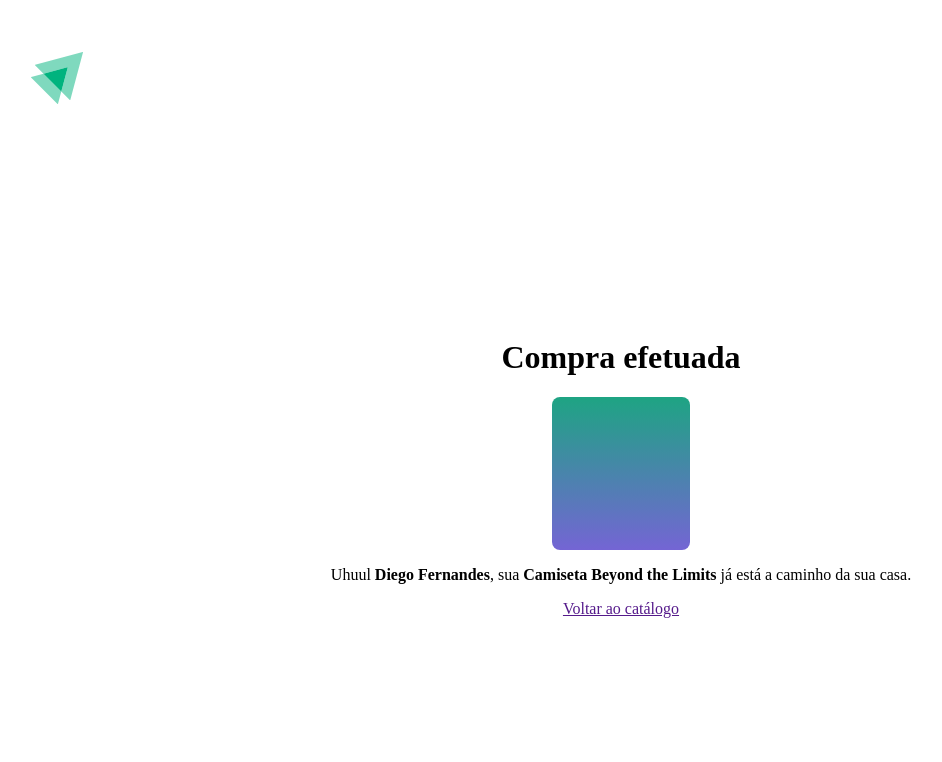
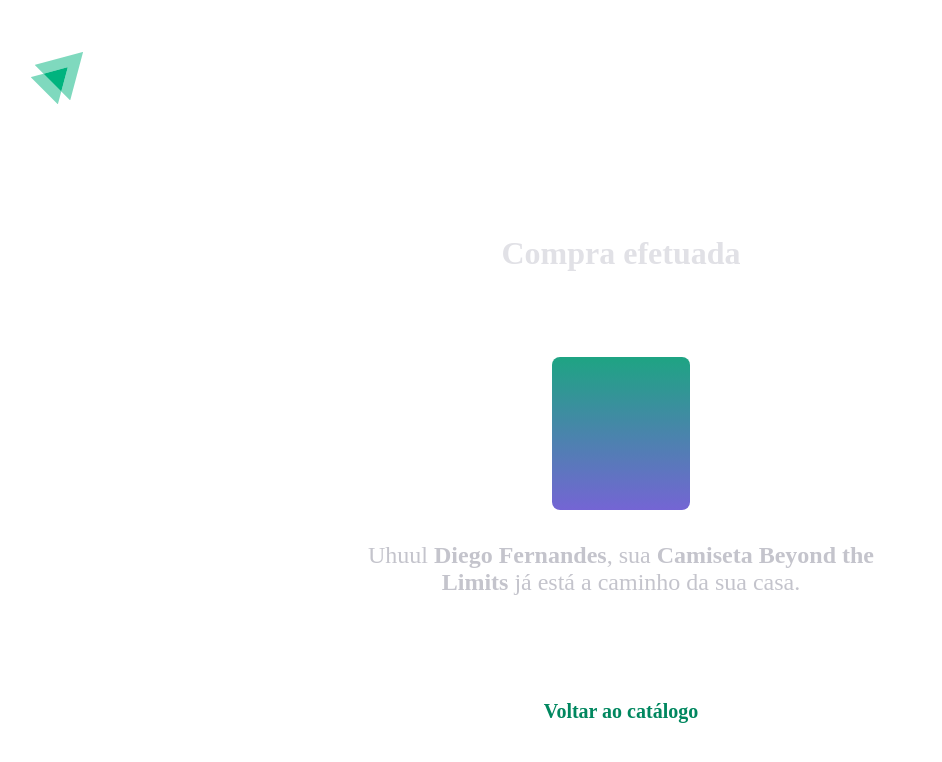
Before and after one commit to tiagosvieira10/04-shop, a Next.js app: page /success in a window 1280 px wide. Shown: the top 762 px of the page, without its empty margins (19-961 px from the left). Built offline with nearby package versions, Linux system fonts and the light colour scheme.

Commit message:
pagina success pronta

```diff
--- a/src/styles/pages/success.ts
+++ b/src/styles/pages/success.ts
@@ -7,6 +7,33 @@ export const SuccessContainer = styled('main', {
   justifyContent: 'center',
   margin: '0 auto',
   height: 656,
+
+  h1: {
+    fontSize: '$2xl',
+    color: '$gray100'
+  },
+
+  p: {
+    marginTop: '2rem',
+    fontSize: '$xl',
+    color: '$gray300',
+    maxWidth: 560,
+    textAlign: 'center'
+  },
+
+  a: {
+    display: 'block',
+    marginTop: '5rem',
+    fontSize: '$lg',
+    color: '$green500',
+    textDecoration: 'none',
+    fontWeight: 'bold',
+
+    '&:hover': {
+      color: '$green300',
+    }
+
+  }
 })
 
 export const ImageContainer = styled('div', {
@@ -16,6 +43,7 @@ export const ImageContainer = styled('div', {
   background: 'linear-gradient(180deg, #1ea483 0%, #7465D4 100%)',
   borderRadius: 8,
   padding: '0.25rem',
+  marginTop: '4rem',
 
   display: "flex",
   alignItems: 'center',
```
